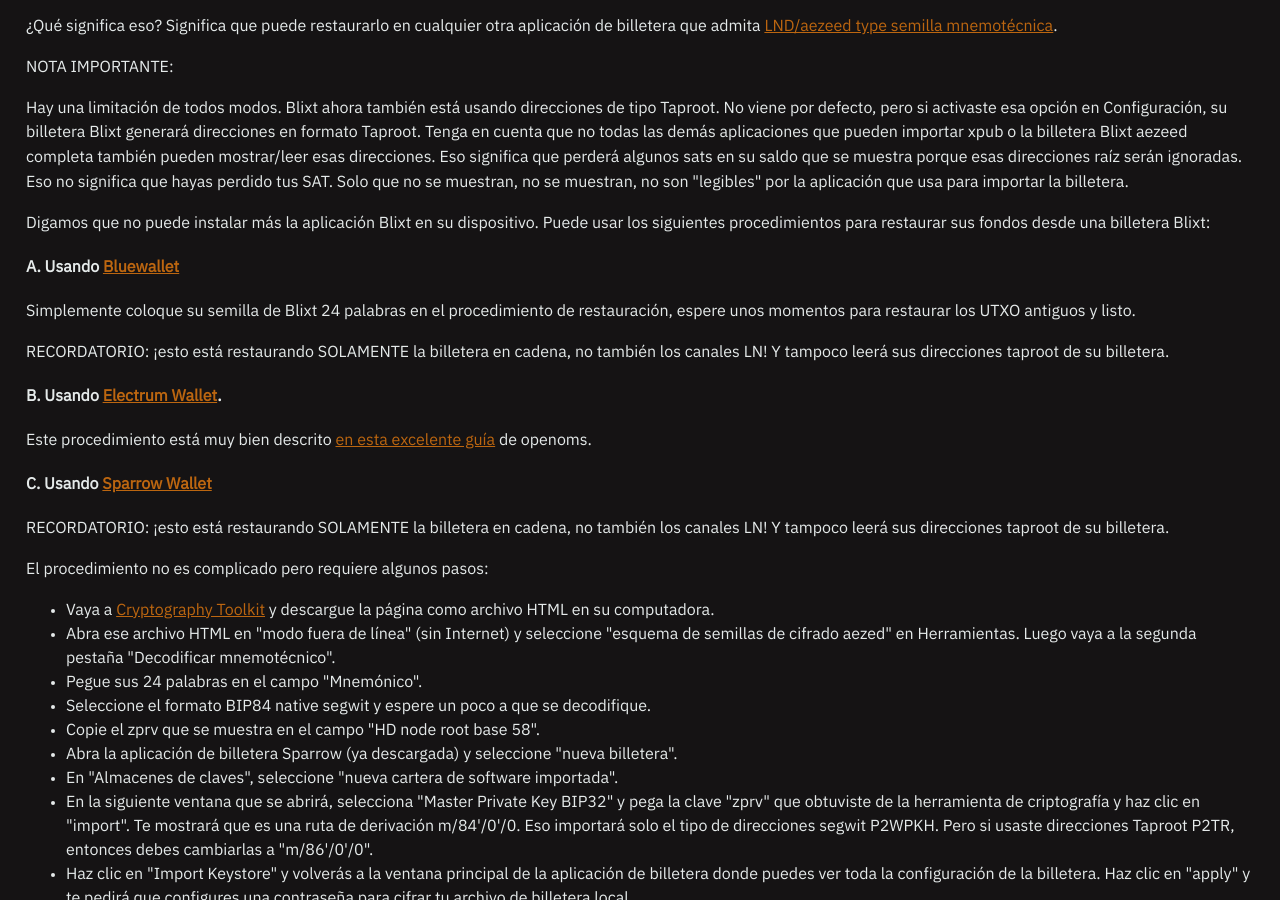
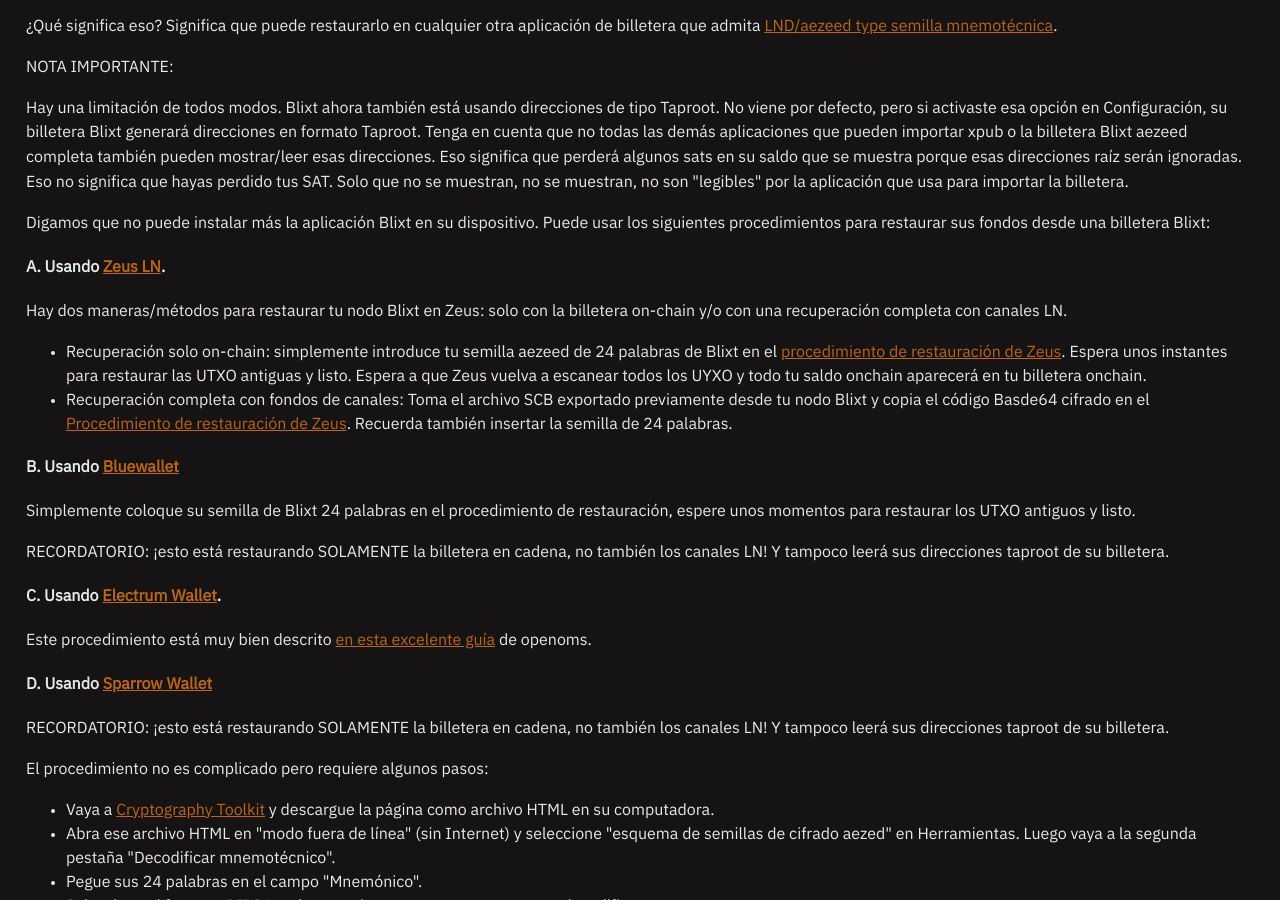
Before and after one commit to BlixtWallet/blixtwallet.github.io, a Jekyll site: the page built from faq_es.html, in a window 1280 px wide and 900 px high, scrolled down 15293 px. Built offline with Jekyll 4.4.1, drawn with Linux system fonts in a browser that asks for light colours.

Commit message:
fix links and missing ES part

```diff
--- a/faq_es.html
+++ b/faq_es.html
@@ -234,7 +234,7 @@
     Actualmente no hay una forma sencilla de saber si has abierto un canal o no, pero, por ejemplo, se incluyó una solicitud de registro (PR) en lnd para facilitar esta tarea a los desarrolladores.
     Actualmente, la solución que estoy usando es inferir si abrí o no un canal por su saldo enviado, recibido y local.</p>
     <center>
-    <p><img src="assets/images/blixt-ch-commit-fee.jpg" class="center" alt="Channel Commit Fees"/></p>
+    <p><img src="/assets/images/blixt-ch-commit-fee.jpg" class="center" alt="Channel Commit Fees"/></p>
     </center>
     <p>Además de la reserva del 1% del canal, usted, como financiador, es responsable de pagar las comisiones en cadena en caso de que necesite forzar el cierre del canal al gastar la transacción de compromiso. Los nodos Lightning, en general, sobreestiman las comisiones en cadena, ya que no pueden confiar en que las comisiones cobradas al firmar la transacción de compromiso se mantendrán en el futuro si se fuerza el cierre del canal.</p>
     <p>Cosas que puedes hacer:</p>
@@ -258,7 +258,7 @@
        verá en los detalles del canal que se menciona cuánto es la reserva del canal.
     </p>
     <center>
-    <p><img src="assets/images/blixt-ch-reserve.jpg" class="center" alt="Blixt Channel Reserve"/></p>
+    <p><img src="/assets/images/blixt-ch-reserve.jpg" class="center" alt="Blixt Channel Reserve"/></p>
     </center>
     <p>Una reserva de canal es una cantidad que cada participante del canal reserva para asegurarse de que ninguno tiene "nada en juego".
       si se produce un intento de trampa.</p>
@@ -513,7 +513,7 @@
     </p>
     <p>Este es un ejemplo:</p>
     <center>
-    <p><img src="assets/images/blixt-force-close-channel.jpg" class="center" alt="Blixt Force Close Channel"/></p>
+    <p><img src="/assets/images/blixt-force-close-channel.jpg" class="center" alt="Blixt Force Close Channel"/></p>
     </center>
     <p>Una vez que presione el botón "Forzar el cierre del canal pendiente", se le preguntará si está seguro y luego aparecerá un mensaje de que comenzará a forzar el cierre.</p>
     <p>Tenga paciencia, después de unos momentos, verá en los registros de lnd el mensaje de que se inició el cierre forzado:</p>
@@ -538,12 +538,19 @@
        Eso significa que perderá algunos sats en su saldo que se muestra porque esas direcciones raíz serán ignoradas. Eso no significa que hayas perdido tus SAT.
        Solo que no se muestran, no se muestran, no son "legibles" por la aplicación que usa para importar la billetera.</p>
     <p>Digamos que no puede instalar más la aplicación Blixt en su dispositivo. Puede usar los siguientes procedimientos para restaurar sus fondos desde una billetera Blixt:</p>
-    <h4>A. Usando <a href="https://bluewallet.io">Bluewallet</a></h4>
+    <h4>A. Usando <a href="https://zeusln.com">Zeus LN</a>.</h4>
+<p>Hay dos maneras/métodos para restaurar tu nodo Blixt en Zeus: solo con la billetera on-chain y/o con una recuperación completa con canales LN.</p>
+<ul>
+<li>Recuperación solo on-chain: simplemente introduce tu semilla aezeed de 24 palabras de Blixt en el <a href="https://docs.zeusln.app/for-users/embedded-node/backup-and-recovery">procedimiento de restauración de Zeus</a>.
+Espera unos instantes para restaurar las UTXO antiguas y listo. Espera a que Zeus vuelva a escanear todos los UYXO y todo tu saldo onchain aparecerá en tu billetera onchain.</li>
+<li>Recuperación completa con fondos de canales: Toma el archivo SCB exportado previamente desde tu nodo Blixt y copia el código Basde64 cifrado en el <a href="https://docs.zeusln.app/for-users/embedded-node/backup-and-recovery">Procedimiento de restauración de Zeus</a>. Recuerda también insertar la semilla de 24 palabras.</li>
+</ul>
+    <h4>B. Usando <a href="https://bluewallet.io">Bluewallet</a></h4>
     <p>Simplemente coloque su semilla de Blixt 24 palabras en el procedimiento de restauración, espere unos momentos para restaurar los UTXO antiguos y listo.<p>
     <p>RECORDATORIO: ¡esto está restaurando SOLAMENTE la billetera en cadena, no también los canales LN! Y tampoco leerá sus direcciones taproot de su billetera.</p>
-    <h4>B. Usando <a href="https://electrum.org">Electrum Wallet</a>.</h4>
+    <h4>C. Usando <a href="https://electrum.org">Electrum Wallet</a>.</h4>
     <p>Este procedimiento está muy bien descrito <a href="https://www.lightningnode.info/technicals/restorelndonchainfundsinelectrum">en esta excelente guía</a> de openoms.</p>
-    <h4>C. Usando <a href="https://sparrowwallet.com/">Sparrow Wallet</a></h4>
+    <h4>D. Usando <a href="https://sparrowwallet.com/">Sparrow Wallet</a></h4>
     <p>RECORDATORIO: ¡esto está restaurando SOLAMENTE la billetera en cadena, no también los canales LN! Y tampoco leerá sus direcciones taproot de su billetera.</p>
     <p>El procedimiento no es complicado pero requiere algunos pasos:</p>
     <ul>
@@ -559,7 +566,7 @@
       <li>Si usaste ambos tipos de direcciones en Blixt, te sugerimos que las importes como dos billeteras en Sparrow, usando la misma clave "xprv" pero cada una con una ruta de derivación diferente. De esta manera, puedes evitar confusiones.</li>
       <li>También puedes cambiar entre segwit y taproot en una billetera ya importada, yendo a Configuración de billetera y cambiando el "Tipo de Scrypt" ("bc1q" (<a href="https://github.com/bitcoin/bips/blob/master/bip-0084.mediawiki">BIP84</a>) segwit P2WPKH o "bc1p" <a href="https://github.com/bitcoin/bips/blob/master/bip-0086.mediawiki">BIP86</a> taproot P2TR) y luego volver a importar las claves BIP32 xprv para hacer el cambio.</li>
       <center>
-      <p><img src="assets/images/shtf-sparrow-p2tr.png" class="center" alt="Configuración de billetera Sparrow"/></p>
+      <p><img src="/assets/images/shtf-sparrow-p2tr.png" class="center" alt="Configuración de billetera Sparrow"/></p>
       </center>
       <li>La aplicación Sparrow comenzará a escanear todas sus claves y txs y se mostrará después
           un rato en la pestaña "Transacciones". Paciencia, llevará algo de tiempo.</li>
--- a/guides.html
+++ b/guides.html
@@ -329,7 +329,7 @@
     <li>
     <p><strong>Use an external swap service</strong> mentioned <a href="#guide-refill">in this section</a>
     <center>
-    <p><img src="assets/images/swap-LN-onchain.jpg" class="center" alt="swap-LN-onchain"/></p>
+    <p><img src="/assets/images/swap-LN-onchain.jpg" class="center" alt="swap-LN-onchain"/></p>
     </center>
     <p>For using a swap service is also quite simple, in few steps:</p>
         <ul>
@@ -360,7 +360,7 @@
        or known by others. This aspect will give you more privacy for your regular txs but also a good traffic pipe,
        if you want to move funds from KYC sources, through swaps, into your HODL onchain wallets.</p>
     <center>
-    <p><img src="assets/images/blixt-machine.png" class="center" alt="Blixt Infrastructure Spending Machine"/></p>
+    <p><img src="/assets/images/blixt-machine.png" class="center" alt="Blixt Infrastructure Spending Machine"/></p>
     </center>
     <p>Considerations:</p>
     <ul>
@@ -395,7 +395,7 @@
     </ol>
     <p>Here is a simple scheme to do swaps with Blixt, as example to use:</p>
     <center>
-    <p><img src="assets/images/swaps-blixt.jpg" class="center" alt="Blixt Swaps Scheme"/></p>
+    <p><img src="/assets/images/swaps-blixt.jpg" class="center" alt="Blixt Swaps Scheme"/></p>
     </center>
   </section>
 
```
Also changed, not shown: faq.html (+5 -6 lines), features.html (+20 -20 lines), guides_es.html (+4 -4 lines), 1 other file.
